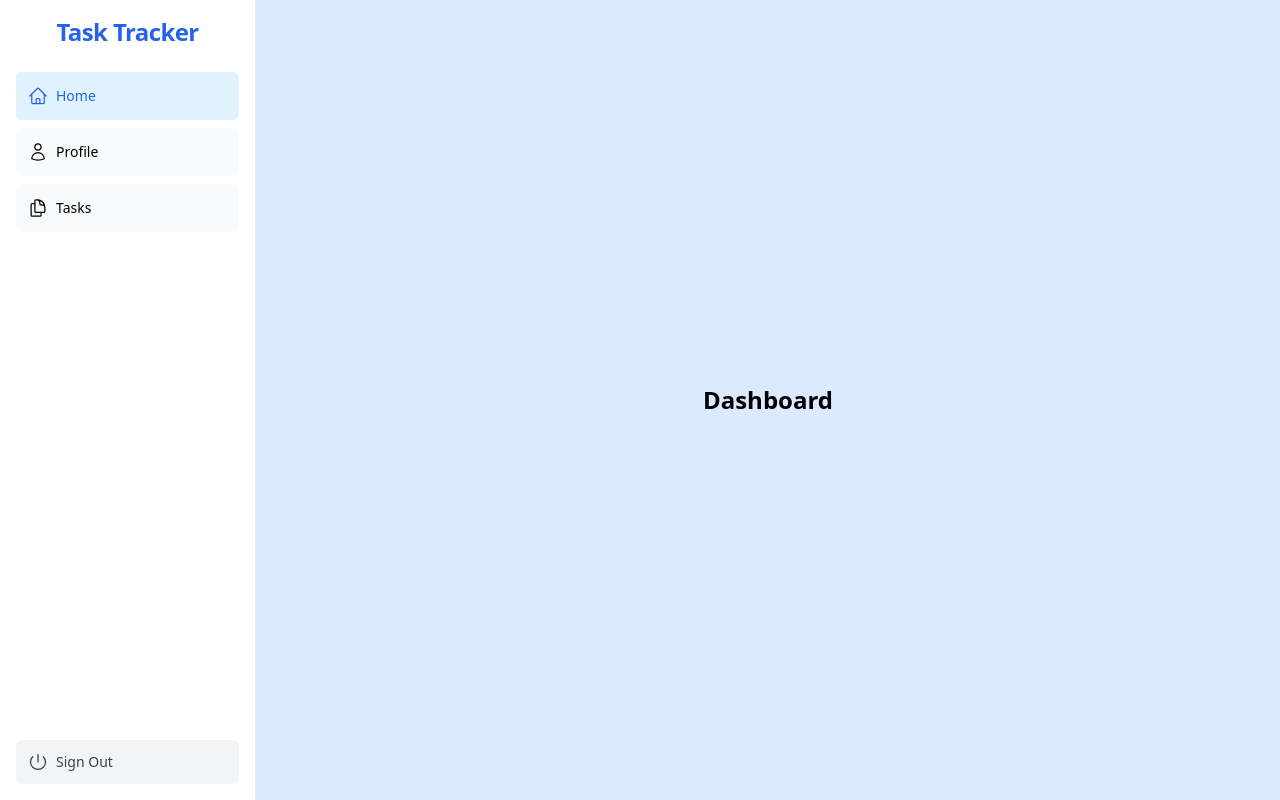
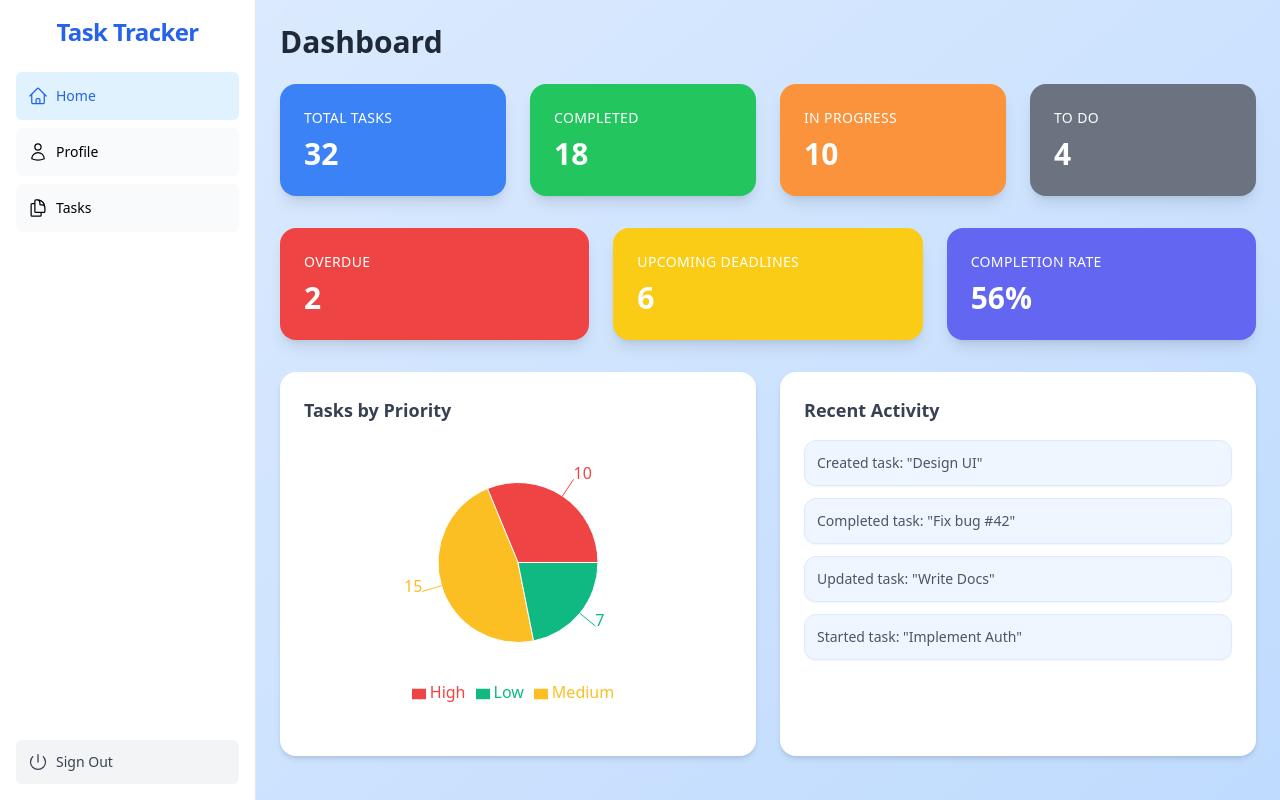
Before and after one commit to Asadur-Rehman/Task-Tracker-Frontend, a Next.js app: page /dashboard in a window 1280 px wide. Built offline with nearby package versions, Linux system fonts and the light colour scheme.

Commit message:
Created the UI for the dashboard

```diff
--- a/package.json
+++ b/package.json
@@ -18,6 +18,7 @@
     "react": "^19.0.0",
     "react-dom": "^19.0.0",
     "react-hook-form": "^7.60.0",
+    "recharts": "^3.1.0",
     "sonner": "^2.0.6"
   },
   "devDependencies": {
--- a/src/app/dashboard/(overview)/page.tsx
+++ b/src/app/dashboard/(overview)/page.tsx
@@ -1,7 +1,101 @@
+'use client';
+
+import {
+  PieChart,
+  Pie,
+  Cell,
+  Tooltip,
+  ResponsiveContainer,
+  Legend,
+} from 'recharts';
+
 export default function Home() {
+
+  const priorityData = [
+    { name: 'High', value: 10 },
+    { name: 'Medium', value: 15 },
+    { name: 'Low', value: 7 },
+  ];
+
+  const COLORS = ['#EF4444', '#FBBF24', '#10B981'];
+
+  const recentActivities = [
+    'Created task: "Design UI"',
+    'Completed task: "Fix bug #42"',
+    'Updated task: "Write Docs"',
+    'Started task: "Implement Auth"',
+  ];
+
   return (
-    <div className="min-h-screen flex items-center justify-center bg-blue-100 text-2xl font-bold">
-      Dashboard
+    <div className="min-h-screen bg-gradient-to-br from-blue-100 to-blue-200 p-6">
+      <h1 className="text-3xl font-bold text-gray-800 mb-6">Dashboard</h1>
+
+
+      <div className="grid grid-cols-1 sm:grid-cols-2 lg:grid-cols-4 gap-6 mb-8">
+        <StatCard title="Total Tasks" value="32" color="bg-blue-500" />
+        <StatCard title="Completed" value="18" color="bg-green-500" />
+        <StatCard title="In Progress" value="10" color="bg-orange-400" />
+        <StatCard title="To Do" value="4" color="bg-gray-500" />
+      </div>
+
+
+      <div className="grid grid-cols-1 md:grid-cols-3 gap-6 mb-8">
+        <StatCard title="Overdue" value="2" color="bg-red-500" />
+        <StatCard title="Upcoming Deadlines" value="6" color="bg-yellow-400" />
+        <StatCard title="Completion Rate" value="56%" color="bg-indigo-500" />
+      </div>
+
+
+      <div className="grid grid-cols-1 lg:grid-cols-2 gap-6">
+
+        <div className="bg-white rounded-2xl shadow-md p-6 h-96">
+          <h2 className="text-lg font-semibold mb-4 text-gray-700">Tasks by Priority</h2>
+          <ResponsiveContainer width="100%" height="80%">
+            <PieChart>
+              <Pie
+                data={priorityData}
+                dataKey="value"
+                nameKey="name"
+                cx="50%"
+                cy="50%"
+                outerRadius={80}
+                fill="#8884d8"
+                label
+              >
+                {priorityData.map((entry, index) => (
+                  <Cell key={`cell-${index}`} fill={COLORS[index]} />
+                ))}
+              </Pie>
+              <Tooltip />
+              <Legend />
+            </PieChart>
+          </ResponsiveContainer>
+        </div>
+
+
+        <div className="bg-white rounded-2xl shadow-md p-6 h-96 overflow-y-auto">
+          <h2 className="text-lg font-semibold mb-4 text-gray-700">Recent Activity</h2>
+          <ul className="space-y-3">
+            {recentActivities.map((activity, index) => (
+              <li
+                key={index}
+                className="text-sm text-gray-600 bg-blue-50 p-3 rounded-xl border border-blue-100 shadow-sm"
+              >
+                {activity}
+              </li>
+            ))}
+          </ul>
+        </div>
+      </div>
     </div>
   );
 }
+
+function StatCard({ title, value, color }: { title: string; value: string; color: string }) {
+  return (
+    <div className={`rounded-2xl shadow-lg p-6 text-white ${color} hover:scale-[1.03] transition-transform duration-200`}>
+      <h3 className="text-sm font-medium uppercase tracking-wide">{title}</h3>
+      <p className="text-3xl font-bold mt-2">{value}</p>
+    </div>
+  );
+}
```
Also changed, not shown: 1 other file (tests, documents, lock files or other folders).
